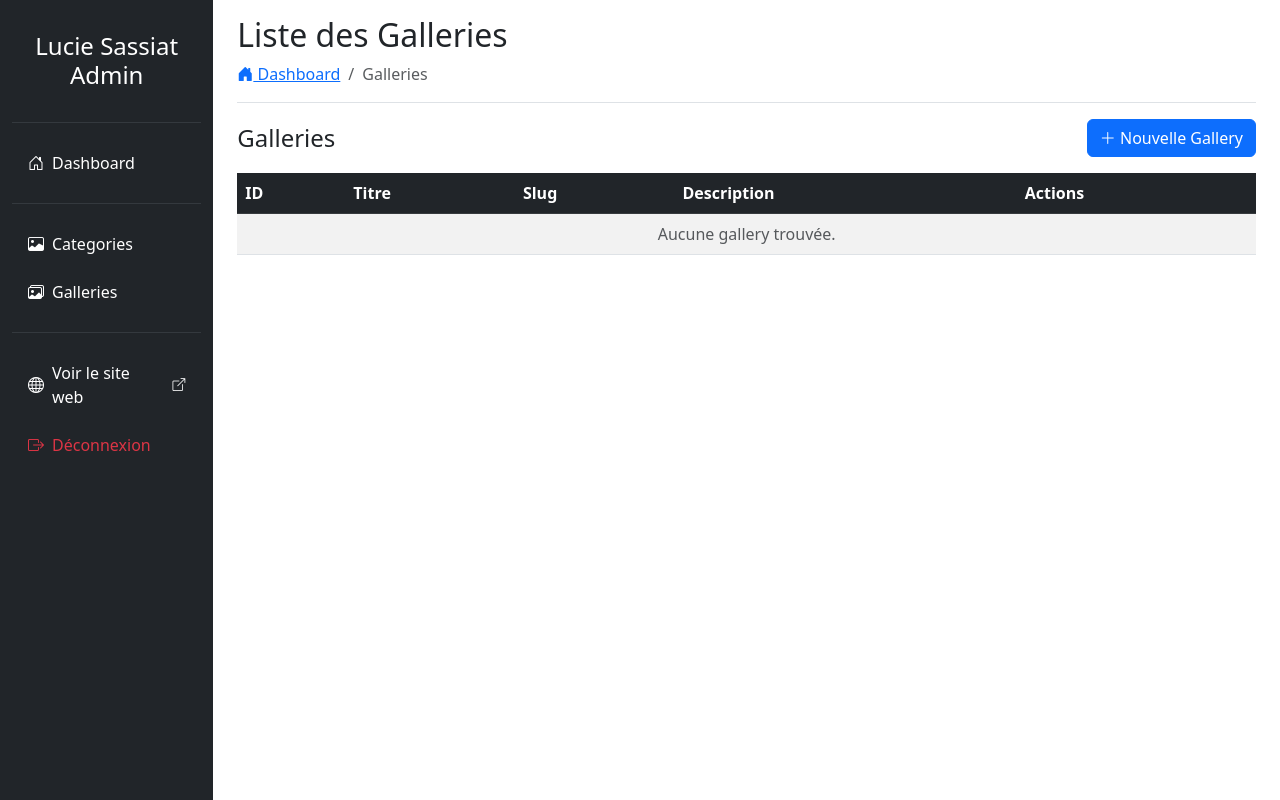
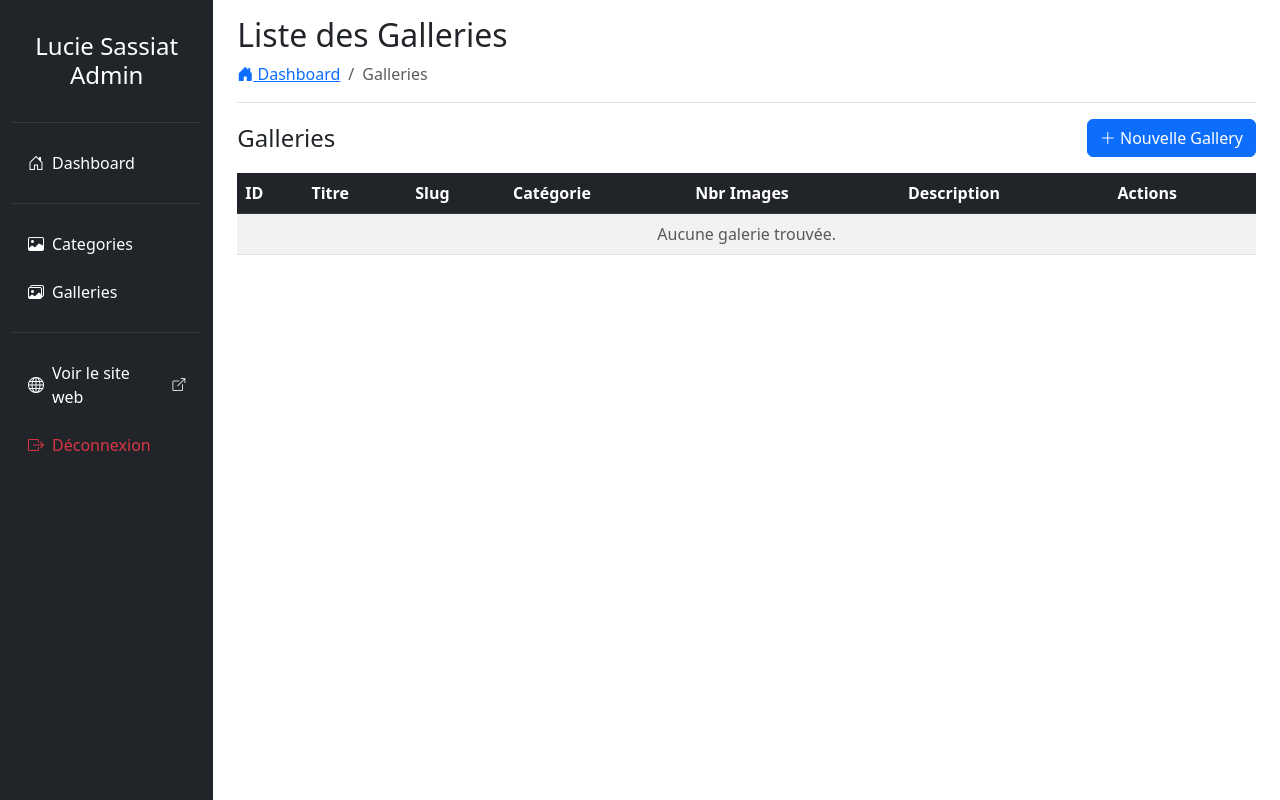
Before and after one commit to Anastulimat/lucie-new-2025, a Symfony app: template templates/admin/gallery/index.html.twig in a window 1280 px wide. Run offline with Twig, Linux system fonts and the light colour scheme; the template is opened without the code that fills it, so the values that code supplies are empty; some libraries are stand-ins or nearby versions.

Commit message:
chore: add catégorie names and nbr images to gallery list

```diff
--- a/templates/admin/gallery/index.html.twig
+++ b/templates/admin/gallery/index.html.twig
@@ -30,6 +30,8 @@
                 <th scope="col">ID</th>
                 <th scope="col">Titre</th>
                 <th scope="col">Slug</th>
+                <th scope="col">Catégorie</th>
+                <th scope="col">Nbr Images</th>
                 <th scope="col">Description</th>
                 <th scope="col">Actions</th>
             </tr>
@@ -40,7 +42,18 @@
                     <td>{{ gallery.id }}</td>
                     <td>{{ gallery.title }}</td>
                     <td>{{ gallery.slug }}</td>
-                    <td>{{ gallery.description }}</td>
+                    <td>
+                        {% if gallery.category %}
+                            {{ gallery.category.title }}
+                        {% else %}
+                            <span class="text-muted">Aucune</span>
+                        {% endif %}
+                    </td>
+                    <td>{{ gallery.images|length }}</td>
+                    <td>
+                        {{ gallery.description|slice(0, 100) }}{% if gallery.description|length > 100 %}…{% endif %}
+                    </td>
+
                     <td>
                         <div class="btn-group" role="group">
                             <a href="{{ path('app_gallery_show', {'id': gallery.id}) }}" class="btn btn-sm btn-outline-secondary">
@@ -54,7 +67,7 @@
                 </tr>
             {% else %}
                 <tr>
-                    <td colspan="5" class="text-center text-muted">Aucune gallery trouvée.</td>
+                    <td colspan="7" class="text-center text-muted">Aucune galerie trouvée.</td>
                 </tr>
             {% endfor %}
             </tbody>
```
